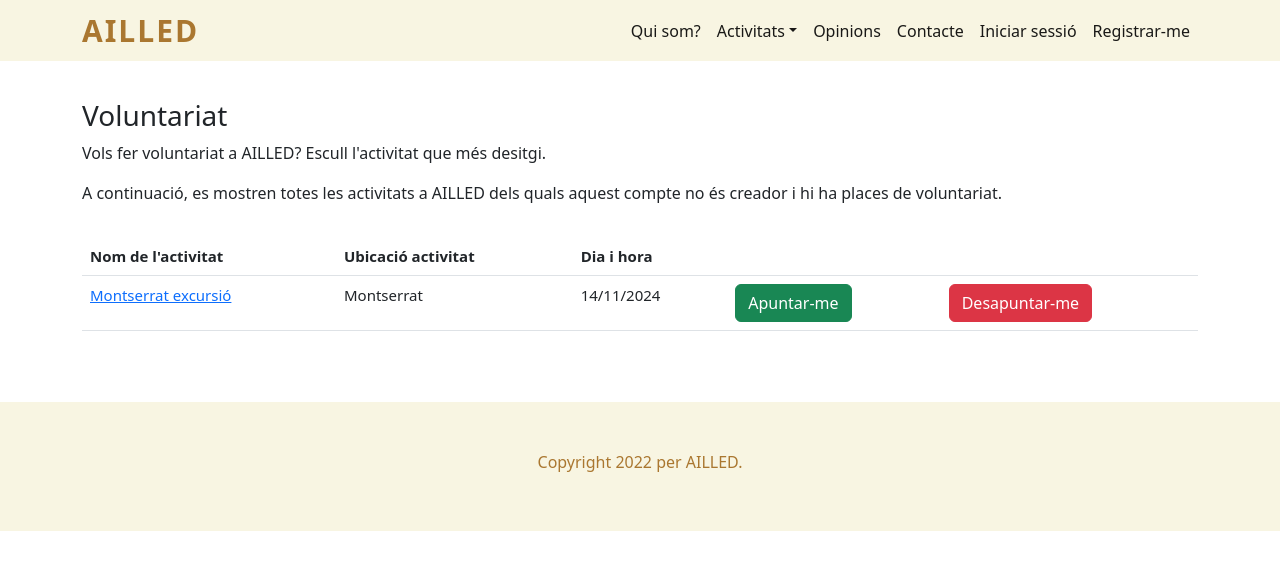
After one commit to omainou/treball_final, a PHP site: page /voluntariat.php in a window 1280 px wide. The commit adds this page. Shown: the top 570 px of the page. Run offline with PHP 8.4, Linux system fonts and the light colour scheme.

Commit message:
Pàgina per al voluntariat

```diff
--- a/codi_repetit/menu_navegacio.php
+++ b/codi_repetit/menu_navegacio.php
@@ -39,7 +39,7 @@
                     <a class="dropdown-item" href="meves_activitats.php">Les meves activitats</a>
                   </li>
                   <li>
-                    <a class="dropdown-item" href="#">Voluntariat</a>
+                    <a class="dropdown-item" href="voluntariat.php">Voluntariat</a>
                   </li>
                 </ul>
               </li>
--- /dev/null
+++ b/voluntariat.php
@@ -0,0 +1,70 @@
+
+<!doctype html>
+<html lang="es">
+<head>
+  <?php
+    include "codi_repetit/head.php";
+    head();
+  ?>
+</head>
+<body>
+  <header>
+    <?php
+      include "codi_repetit/menu_navegacio.php";
+      menu_navegacio();
+    ?>
+  </header>
+
+  <main>
+    <section id="voluntariats">
+      <div class="container">
+        <h3>Voluntariat</h3>
+
+        <p>Vols fer voluntariat a AILLED? Escull l'activitat que més desitgi.</p>
+        <p>A continuació, es mostren totes les activitats a AILLED dels quals aquest compte no és creador i hi ha places de voluntariat.</p>
+
+        <div class="table-responsive py-3">
+          <table class="table" style="font-size: 15px">
+            <thead>
+              <tr>
+                <th scope="col">Nom de l'activitat</th>
+                <th scope="col">Ubicació activitat</th>
+                <th scope="col">Dia i hora</th>
+                <th scope="col">  </th>
+                <th scope="col">  </th>
+              </tr>
+            </thead>
+            <tbody>
+              <tr>
+                <td>
+                  <a href="#">Montserrat excursió</a>
+                </td>
+                <td>Montserrat</td>
+                <td>14/11/2024</td>
+                <td>
+                  <button type="button" name="button" class="btn btn-success">Apuntar-me</button>
+                </td>
+                <td>
+                  <button type="button" name="button" class="btn btn-danger">Desapuntar-me</button>
+                </td>
+              </tr>
+
+            </tbody>
+          </table>
+        </div>
+
+      </div>
+    </section>
+
+  </main>
+
+  <footer>
+    <?php
+      include "codi_repetit/peu_pagina.php";
+      footer();
+    ?>
+  </footer>
+
+  <script src="https://cdn.jsdelivr.net/npm/bootstrap@5.2.0-beta1/dist/js/bootstrap.bundle.min.js" integrity="sha384-pprn3073KE6tl6bjs2QrFaJGz5/SUsLqktiwsUTF55Jfv3qYSDhgCecCxMW52nD2" crossorigin="anonymous"></script>
+</body>
+</html>
```
